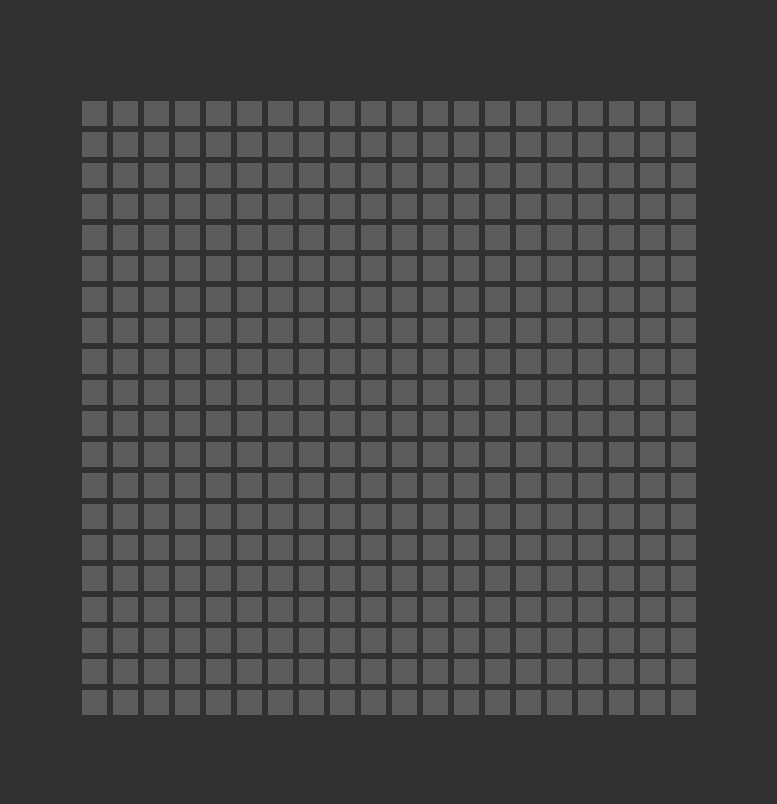
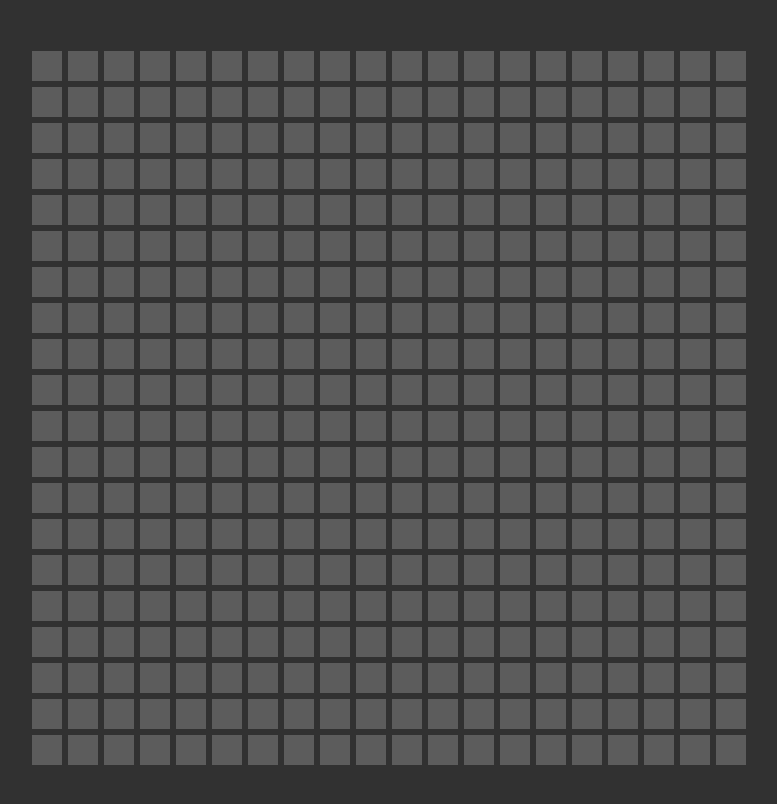
Before and after one commit to timthedev07/snake, a React (Create React App) app: page / in a window 1280 px wide. Shown: the top 804 px of the page, without its empty margins (251-1028 px from the left). Built offline with nearby package versions, Linux system fonts and the light colour scheme.

Commit message:
update styles

```diff
--- a/src/styles.css
+++ b/src/styles.css
@@ -15,9 +15,14 @@ body {
   --size: 3.5vw;
   width: var(--size);
   height: var(--size);
-  max-width: 25px;
-  max-height: 25px;
+  max-width: 30px;
+  max-height: 30px;
   margin: 3px;
+  background-color: rgb(92, 92, 92);
+  color: white;
+  display: flex;
+  justify-content: center;
+  align-items: center;
 }
 
 .cell.empty {
```
